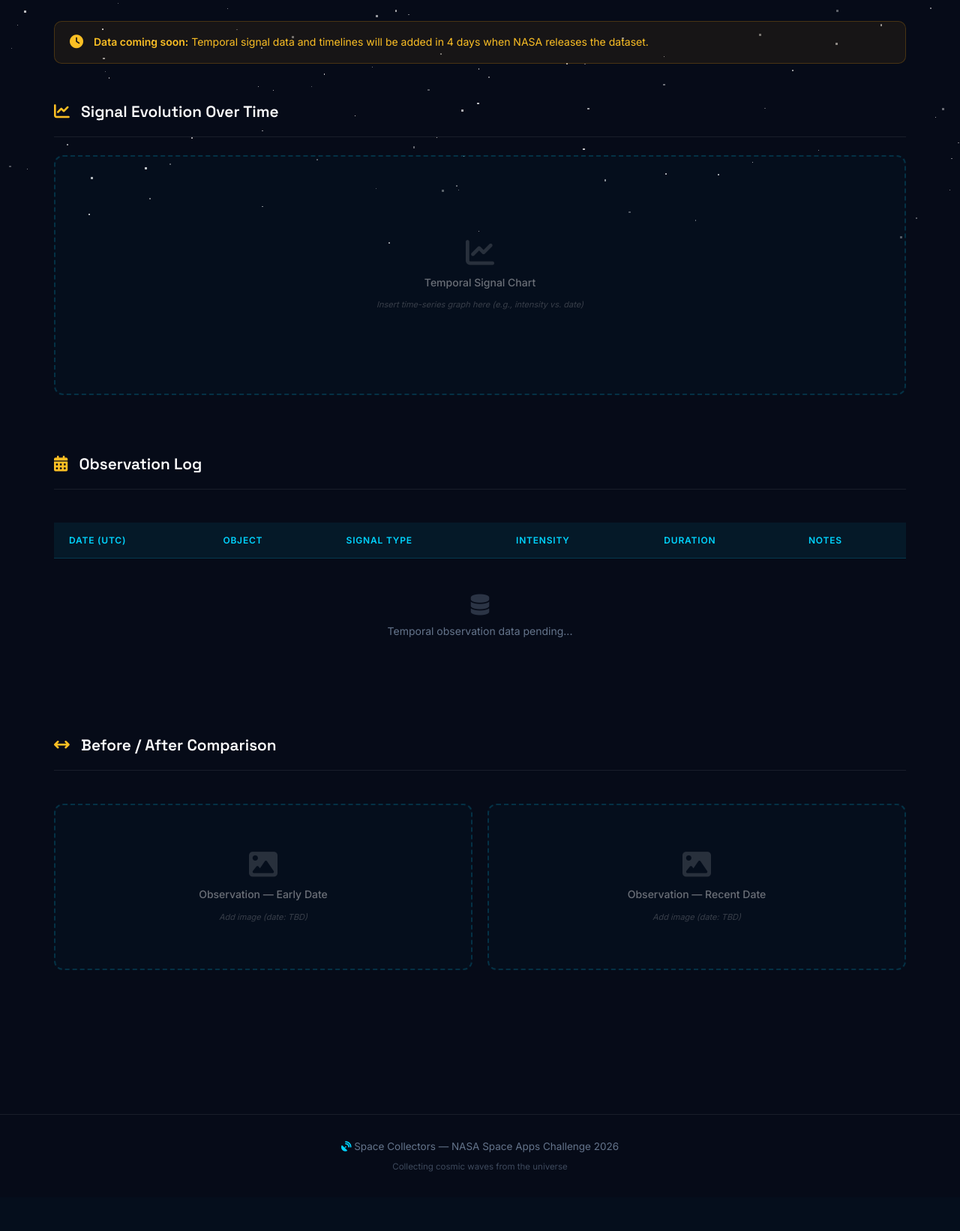
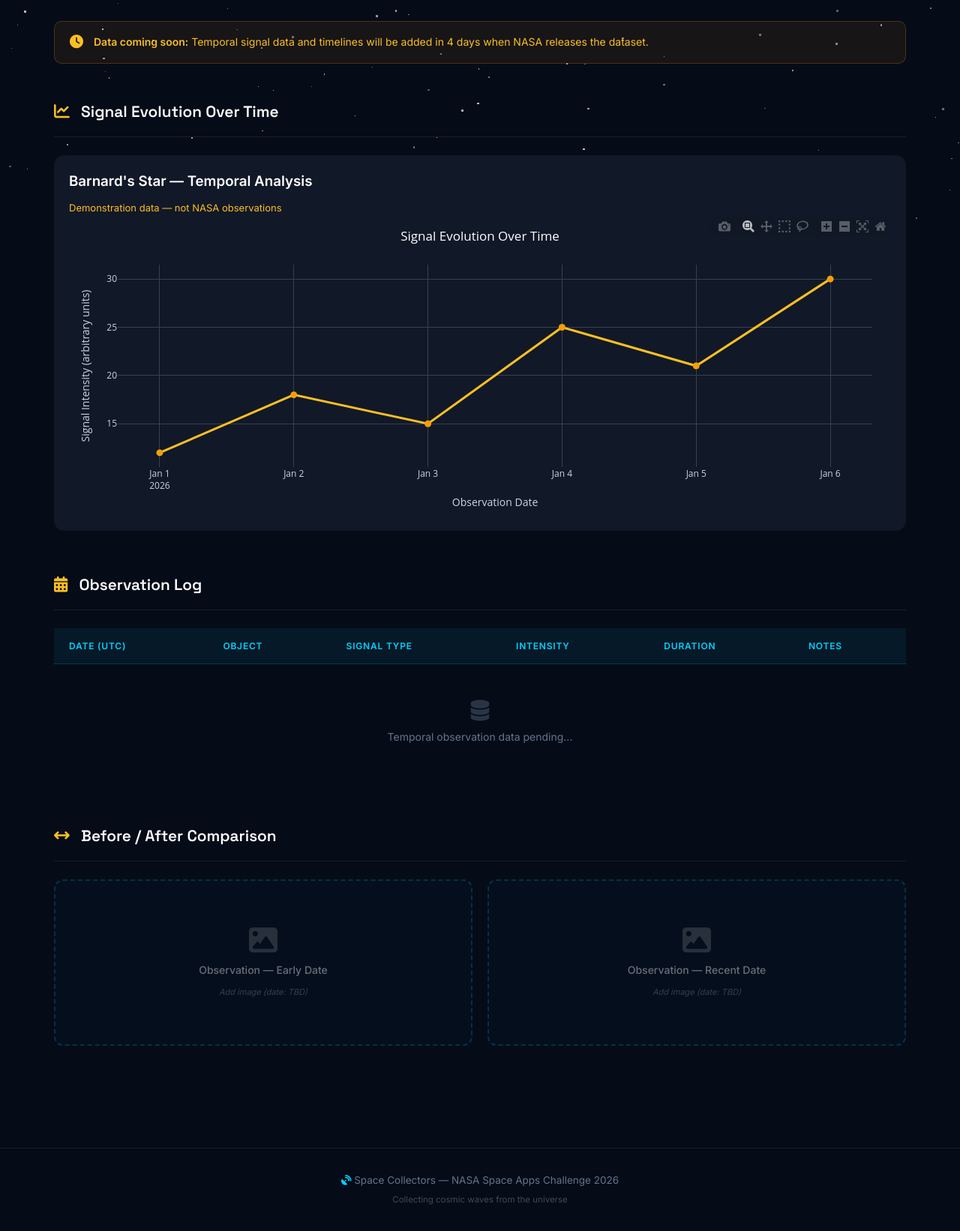
Before and after one commit to XanderCale3722/SPACECOLLECTORS3, a Flask app: page /time-explorer in a window 1280 px wide. Shown: the part 467-2109 px from the top of the page at 75% size. Before the commit the page ends 2030 px from the top, so only its background shows below. Run offline with Flask 3, Linux system fonts and the light colour scheme; some libraries are stand-ins or nearby versions.

Commit message:
Add interactive temporal signal chart with Plotly

```diff
--- a/space_collectors/templates/time.html
+++ b/space_collectors/templates/time.html
@@ -47,16 +47,23 @@
         </h2>
 
         <div class="grid-contenido animar">
-    <div class="grid-contenido animar">
-    <div class="placeholder-box placeholder-grande">
-        <i class="fas fa-chart-line"></i>
-        <span class="ph-titulo">Temporal Signal Chart</span>
-        <span class="ph-nota">
-            Insert time-series graph here (e.g., intensity vs. date)
-        </span>
+    <div style="width:100%; min-width:0; padding:20px;
+                background:#111827; border-radius:14px;">
+
+        <h3 style="color:white; margin-bottom:10px;">
+            Barnard's Star — Temporal Analysis
+        </h3>
+
+        <p style="color:#fbbf24; font-size:13px;">
+            Demonstration data — not NASA observations
+        </p>
+
+        <div id="temporal-chart"
+             style="width:100%; height:400px;">
+        </div>
+
     </div>
 </div>
-
 
         <!-- =======================================================
              SECCIÓN 2: TABLA DE OBSERVACIONES TEMPORALES
@@ -116,4 +123,62 @@
 
     </div><!-- /pagina-contenido -->
 </section>
+<script src="https://cdn.plot.ly/plotly-2.35.2.min.js"></script>
+
+<script>
+    // Datos simulados para probar la gráfica
+    const dates = [
+        "2026-01-01",
+        "2026-01-02",
+        "2026-01-03",
+        "2026-01-04",
+        "2026-01-05",
+        "2026-01-06"
+    ];
+
+    const intensity = [12, 18, 15, 25, 21, 30];
+
+    const trace = {
+        x: dates,
+        y: intensity,
+        type: "scatter",
+        mode: "lines+markers",
+        name: "Signal Intensity",
+        line: {
+            color: "#fbbf24",
+            width: 3
+        },
+        marker: {
+            color: "#f59e0b",
+            size: 9
+        }
+    };
+
+    const layout = {
+        title: {
+            text: "Signal Evolution Over Time",
+            font: { color: "#ffffff", size: 17 }
+        },
+        paper_bgcolor: "#111827",
+        plot_bgcolor: "#111827",
+        font: { color: "#cbd5e1" },
+        xaxis: {
+            title: { text: "Observation Date" },
+            gridcolor: "#374151"
+        },
+        yaxis: {
+            title: { text: "Signal Intensity (arbitrary units)" },
+            gridcolor: "#374151"
+        },
+        margin: { t: 65, r: 25, b: 65, l: 65 },
+        autosize: true
+    };
+
+    Plotly.newPlot(
+        "temporal-chart",
+        [trace],
+        layout,
+        { responsive: true, displaylogo: false }
+    );
+</script>
 {% endblock %}
```
